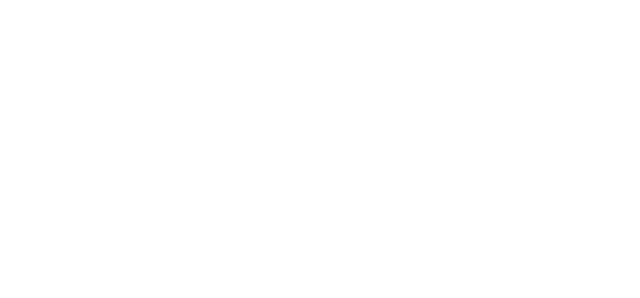
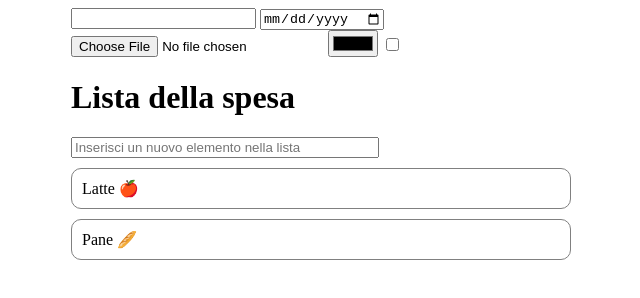
Before and after one commit to nclBaz/epicode-ita-u1-w3-d4, a plain HTML site: page events.html in a window 1280 px wide. Shown: the whole page, without its empty margins (319-959 px from the left). Drawn offline with Linux system fonts and the light colour scheme.

Commit message:
Adds onkeyup example

```diff
--- a/events.html
+++ b/events.html
@@ -7,6 +7,26 @@
     <link rel="stylesheet" href="./events.css" />
     <title>Events</title>
   </head>
-  <body></body>
-  <script></script>
+  <body>
+    <div class="container">
+      <input type="text" />
+      <input type="date" />
+      <input type="file" />
+      <input type="color" />
+      <input type="checkbox" />
+    </div>
+    <div class="container">
+      <h1>Lista della spesa</h1>
+      <input
+        type="text"
+        id="list-item-input"
+        placeholder="Inserisci un nuovo elemento nella lista"
+        onkeyup="gestisciKeyUpSuInput(event)"
+      />
+      <div id="list-items"></div>
+    </div>
+    <div class="container"></div>
+    <div class="container"></div>
+  </body>
+  <script src="events.js"></script>
 </html>
--- a/events.js
+++ b/events.js
@@ -0,0 +1,38 @@
+window.onload = () => {
+  // Questa funzione viene eseguita quando tutta la pagina ha completato il caricamento
+
+  // Usando questo, non avremo mai il potenziale problema che selezionando un tag, questo non esista ancora (null)
+  const listContainer = document.getElementById("list-items")
+  listContainer.innerHTML += "<div class='list-item'>Latte 🍎</div>"
+  listContainer.innerHTML += "<div class='list-item'>Pane 🥖</div>"
+}
+
+const gestisciKeyUpSuInput = event => {
+  console.log("L'utente ha digitato: ", event.key)
+  // Se l'utente preme Enter, aggiungiamo un nuovo elemento alla lista della spesa, il testo digitato però non deve essere vuoto
+
+  if (event.key === "Enter") {
+    // 1. Verifico che il testo nell'input field non sia vuoto
+    const valoreInputField = document.getElementById("list-item-input").value
+    if (valoreInputField === "") {
+      alert("Non lasciare vuoto il testo")
+    } else {
+      // 2. Se il testo non è vuoto devo creare un nuovo div (con testo preso da input field e classe list-item)
+
+      // 2.1 Creo un div vuoto
+      const newDiv = document.createElement("div")
+
+      // 2.2 Aggiungo una classe al nuovo div
+      newDiv.classList.add("list-item")
+
+      // 2.3 Aggiungo del testo al nuovo div
+      newDiv.innerText = valoreInputField
+
+      // 3. Devo appendere il nuovo div al div con id "list-items"
+      document.getElementById("list-items").appendChild(newDiv)
+
+      // 4. Svuoto il campo di testo
+      document.getElementById("list-item-input").value = ""
+    }
+  }
+}
```
